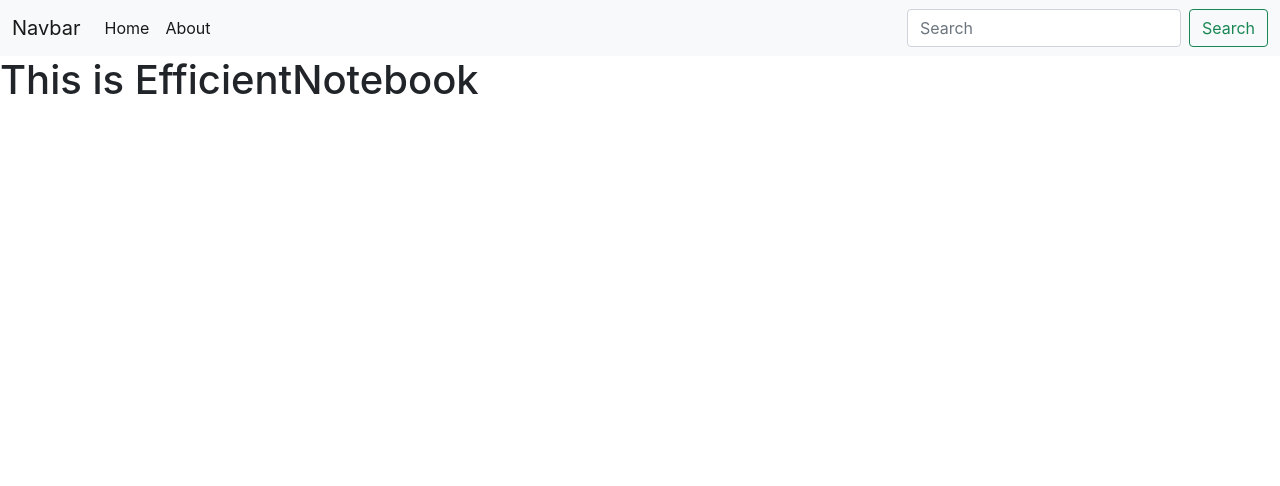
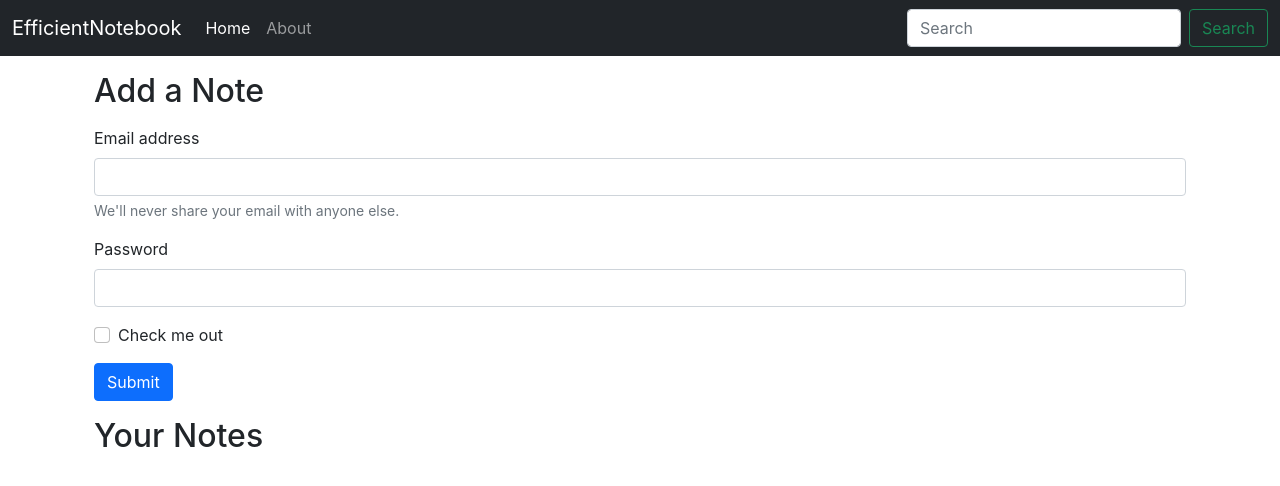
Before and after one commit to Shaikh-Khizr/EfficientNotebook-React, a React (Create React App) app: page / in a window 1280 px wide. Shown: the top 486 px of the page. Built offline with nearby package versions, Linux system fonts and the light colour scheme.

Commit message:
Video 59 of course and 18 of project completed.

```diff
--- a/src/App.js
+++ b/src/App.js
@@ -15,6 +15,7 @@
       <NoteState>
         <Router>
           <Navbar />
+          <div className="container">
           <Switch>
             <Route exact path="/">
               <Home />
@@ -23,6 +24,7 @@
               <About />
             </Route>
           </Switch>
+          </div>
         </Router>
       </NoteState>
     </>
--- a/src/components/About.js
+++ b/src/components/About.js
@@ -1,15 +1,9 @@
-import React, { useContext, useEffect } from 'react';
-import noteContext from '../context/notes/noteContext';
+import React from 'react';
 
 const About = () => {
-    const a = useContext(noteContext);
-    useEffect(() => {
-        a.update();
-        // eslint-disable-next-line
-    }, [])
     return (
         <div>
-            This is about {a.state.name} and he is in class {a.state.class}
+            This is about page
         </div>
     )
 }
--- a/src/components/Home.js
+++ b/src/components/Home.js
@@ -3,7 +3,29 @@
 const Home = () => {
     return (
         <div>
-            <h1>This is EfficientNotebook</h1>
+            <div className="container my-3">
+                <h2>Add a Note</h2>
+                <form className="my-3">
+                    <div className="mb-3">
+                        <label htmlFor="exampleInputEmail1" className="form-label">Email address</label>
+                        <input type="email" className="form-control" id="exampleInputEmail1" aria-describedby="emailHelp" />
+                        <div id="emailHelp" className="form-text">We'll never share your email with anyone else.</div>
+                    </div>
+                    <div className="mb-3">
+                        <label htmlFor="exampleInputPassword1" className="form-label">Password</label>
+                        <input type="password" className="form-control" id="exampleInputPassword1" />
+                    </div>
+                    <div className="mb-3 form-check">
+                        <input type="checkbox" className="form-check-input" id="exampleCheck1" />
+                        <label className="form-check-label" htmlFor="exampleCheck1">Check me out</label>
+                    </div>
+                    <button type="submit" className="btn btn-primary">Submit</button>
+                </form>
+            </div>
+
+            <div className="container my-3">
+                <h2>Your Notes</h2>
+            </div>
         </div>
     )
 }
--- a/src/components/Navbar.js
+++ b/src/components/Navbar.js
@@ -1,25 +1,31 @@
 import React from 'react'
-import { Link } from "react-router-dom";
+import { Link, useLocation } from "react-router-dom";
 
 const Navbar = () => {
+
+  let location = useLocation();
+  React.useEffect(() => {
+    console.log(location.pathname);
+  }, [location]);
+
   return (
-        <nav className="navbar navbar-expand-lg navbar-light bg-light">
+    <nav className="navbar navbar-expand-lg navbar-dark bg-dark">
       <div className="container-fluid">
-    <Link className="navbar-brand" to="/">Navbar</Link>
+        <Link className="navbar-brand" to="/">EfficientNotebook</Link>
         <button className="navbar-toggler" type="button" data-bs-toggle="collapse" data-bs-target="#navbarSupportedContent" aria-controls="navbarSupportedContent" aria-expanded="false" aria-label="Toggle navigation">
           <span className="navbar-toggler-icon"></span>
         </button>
         <div className="collapse navbar-collapse" id="navbarSupportedContent">
           <ul className="navbar-nav me-auto mb-2 mb-lg-0">
             <li className="nav-item">
-          <Link className="nav-link active" aria-current="page" to="/">Home</Link>
+              <Link className={`nav-link ${location.pathname === "/" ? "active" : ""}`} aria-current="page" to="/">Home</Link>
             </li>
             <li className="nav-item">
-          <Link className="nav-link active" aria-current="page" to="/about">About</Link>
+              <Link className={`nav-link ${location.pathname === "/about" ? "active" : ""}`} to="/about">About</Link>
             </li>
           </ul>
           <form className="d-flex">
-        <input className="form-control me-2" type="search" placeholder="Search" aria-label="Search"/>
+            <input className="form-control me-2" type="search" placeholder="Search" aria-label="Search" />
             <button className="btn btn-outline-success" type="submit">Search</button>
           </form>
         </div>
--- a/src/context/notes/NoteState.js
+++ b/src/context/notes/NoteState.js
@@ -1,25 +1,8 @@
 import NoteContext from "./noteContext";
-import { useState } from "react";
 
 const NoteState = (props) => {
-    const s1 = {
-        "name": "Khizr",
-        "class": "7b"
-    };
-
-    const [state, setState] = useState(s1);
-
-    const update = () => {
-        setTimeout(() => {
-            setState({
-                "name": "Aquib",
-                "class": "11b"
-            });
-        }, 1000);
-    }
-
     return (
-        <NoteContext.Provider value={{state: state, update: update}}>
+        <NoteContext.Provider value={{}}>
             {props.children}
         </NoteContext.Provider>
     )
```
Lines whose indentation alone changed are shown as unchanged.
